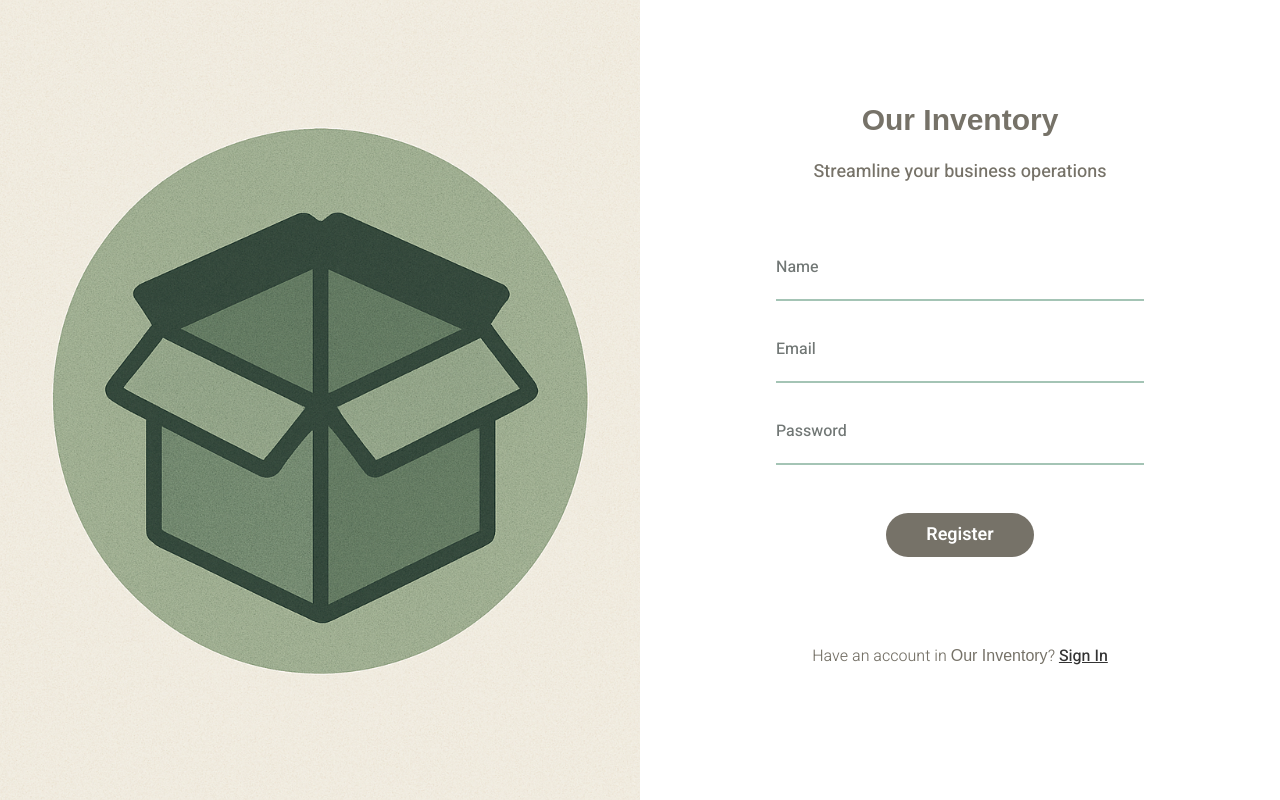
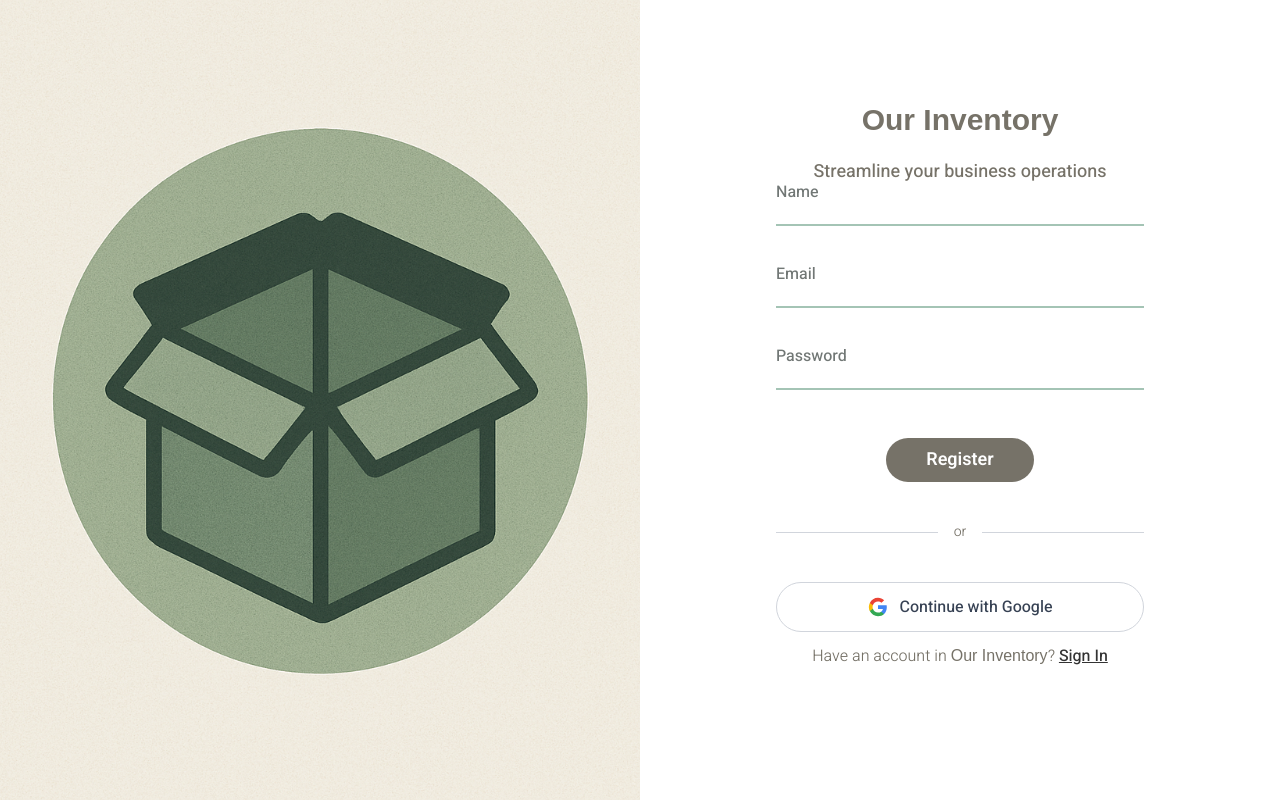
Before and after one commit to Software-Engineering-Project-Group-17/Smart-Inventory-and-Resource-Management-System-for-Local-Business, a Next.js app in the folder frontend/: page /admin/register in a window 1280 px wide. Built offline with nearby package versions, Linux system fonts and the light colour scheme; a web font is replaced by a local one.

Commit message:
updated login pages

```diff
--- a/frontend/src/app/admin/login/page.tsx
+++ b/frontend/src/app/admin/login/page.tsx
@@ -5,11 +5,43 @@
 import Input from "@/components/admin/Input";
 import Image from "next/image";
 
-export default function AdminRegisterPage() {
+export default function AdminLoginPage() {
   const [email, setEmail] = useState("");
   const [password, setPassword] = useState("");
   const [isLoading, setIsLoading] = useState(false);
+  const [isGoogleLoading, setIsGoogleLoading] = useState(false);
   const { toast } = useToast();
+
+  const handleGoogleSignIn = async () => {
+    setIsGoogleLoading(true);
+
+    try {
+      // TODO: Implement Google OAuth integration
+      // This would typically involve:
+      // 1. Initialize Google OAuth client
+      // 2. Open Google sign-in popup
+      // 3. Get user credentials
+      // 4. Send to backend for verification
+      // 5. Handle response
+
+      toast({
+        title: "Coming Soon",
+        description: "Google sign-in will be available soon!",
+        variant: "default",
+      });
+
+      console.log("Google sign-in initiated");
+    } catch (error) {
+      console.error("Google sign-in error:", error);
+      toast({
+        title: "Error",
+        description: "Failed to sign in with Google. Please try again.",
+        variant: "destructive",
+      });
+    } finally {
+      setIsGoogleLoading(false);
+    }
+  };
 
   const handleSubmit = async (e: React.FormEvent) => {
     e.preventDefault();
@@ -25,18 +57,18 @@
     setIsLoading(true);
 
     try {
-      const response = await fetch("/api/admin/register", {
+      const response = await fetch("/api/admin/login", {
         method: "POST",
         headers: {
           "Content-Type": "application/json",
         },
-        body: JSON.stringify({ name, email, password }),
+        body: JSON.stringify({ email, password }),
       });
     } catch (error) {
-      console.error("Registration error:", error);
+      console.error("Login error:", error);
       toast({
         title: "Error",
-        description: "Failed to register. Please try again.",
+        description: "Failed to login. Please try again.",
         variant: "destructive",
       });
     } finally {
@@ -87,7 +119,54 @@
               type="submit"
               disabled={isLoading}
             >
-              {isLoading ? "Signin In..." : "Login"}
+              {isLoading ? "Signing In..." : "Login"}
+            </button>
+
+            {/* Divider */}
+            <div className="flex items-center w-full my-4">
+              <div className="flex-1 h-px bg-gray-300"></div>
+              <span className="px-4 text-sm heebo font-light text-textLight">
+                or
+              </span>
+              <div className="flex-1 h-px bg-gray-300"></div>
+            </div>
+
+            {/* Google Sign In Button */}
+            <button
+              type="button"
+              className="w-full flex items-center justify-center gap-3 px-6 py-3 border border-gray-300 rounded-4xl bg-white hover:bg-gray-50 transition-colors group disabled:opacity-50 disabled:cursor-not-allowed"
+              onClick={handleGoogleSignIn}
+              disabled={isGoogleLoading || isLoading}
+            >
+              {isGoogleLoading ? (
+                <div className="w-5 h-5 border-2 border-gray-300 border-t-blue-500 rounded-full animate-spin"></div>
+              ) : (
+                <svg
+                  className="w-5 h-5"
+                  viewBox="0 0 24 24"
+                  xmlns="http://www.w3.org/2000/svg"
+                >
+                  <path
+                    fill="#4285F4"
+                    d="M22.56 12.25c0-.78-.07-1.53-.2-2.25H12v4.26h5.92c-.26 1.37-1.04 2.53-2.21 3.31v2.77h3.57c2.08-1.92 3.28-4.74 3.28-8.09z"
+                  />
+                  <path
+                    fill="#34A853"
+                    d="M12 23c2.97 0 5.46-.98 7.28-2.66l-3.57-2.77c-.98.66-2.23 1.06-3.71 1.06-2.86 0-5.29-1.93-6.16-4.53H2.18v2.84C3.99 20.53 7.7 23 12 23z"
+                  />
+                  <path
+                    fill="#FBBC05"
+                    d="M5.84 14.09c-.22-.66-.35-1.36-.35-2.09s.13-1.43.35-2.09V7.07H2.18C1.43 8.55 1 10.22 1 12s.43 3.45 1.18 4.93l2.85-2.22.81-.62z"
+                  />
+                  <path
+                    fill="#EA4335"
+                    d="M12 5.38c1.62 0 3.06.56 4.21 1.64l3.15-3.15C17.45 2.09 14.97 1 12 1 7.7 1 3.99 3.47 2.18 7.07l3.66 2.84c.87-2.6 3.3-4.53 6.16-4.53z"
+                  />
+                </svg>
+              )}
+              <span className="heebo font-medium text-gray-700 group-hover:text-gray-900">
+                {isGoogleLoading ? "Connecting..." : "Continue with Google"}
+              </span>
             </button>
           </form>
 
--- a/frontend/src/app/admin/register/page.tsx
+++ b/frontend/src/app/admin/register/page.tsx
@@ -10,7 +10,39 @@
   const [email, setEmail] = useState("");
   const [password, setPassword] = useState("");
   const [isLoading, setIsLoading] = useState(false);
+  const [isGoogleLoading, setIsGoogleLoading] = useState(false);
   const { toast } = useToast();
+
+  const handleGoogleSignIn = async () => {
+    setIsGoogleLoading(true);
+
+    try {
+      // TODO: Implement Google OAuth integration
+      // This would typically involve:
+      // 1. Initialize Google OAuth client
+      // 2. Open Google sign-in popup
+      // 3. Get user credentials
+      // 4. Send to backend for verification
+      // 5. Handle response
+
+      toast({
+        title: "Coming Soon",
+        description: "Google sign-in will be available soon!",
+        variant: "default",
+      });
+
+      console.log("Google sign-in initiated");
+    } catch (error) {
+      console.error("Google sign-in error:", error);
+      toast({
+        title: "Error",
+        description: "Failed to sign in with Google. Please try again.",
+        variant: "destructive",
+      });
+    } finally {
+      setIsGoogleLoading(false);
+    }
+  };
 
   const handleSubmit = async (e: React.FormEvent) => {
     e.preventDefault();
@@ -98,6 +130,53 @@
             >
               {isLoading ? "Registering..." : "Register"}
             </button>
+
+            {/* Divider */}
+            <div className="flex items-center w-full my-4">
+              <div className="flex-1 h-px bg-gray-300"></div>
+              <span className="px-4 text-sm heebo font-light text-textLight">
+                or
+              </span>
+              <div className="flex-1 h-px bg-gray-300"></div>
+            </div>
+
+            {/* Google Sign In Button */}
+            <button
+              type="button"
+              className="w-full flex items-center justify-center gap-3 px-6 py-3 border border-gray-300 rounded-4xl bg-white hover:bg-gray-50 transition-colors group disabled:opacity-50 disabled:cursor-not-allowed"
+              onClick={handleGoogleSignIn}
+              disabled={isGoogleLoading || isLoading}
+            >
+              {isGoogleLoading ? (
+                <div className="w-5 h-5 border-2 border-gray-300 border-t-blue-500 rounded-full animate-spin"></div>
+              ) : (
+                <svg
+                  className="w-5 h-5"
+                  viewBox="0 0 24 24"
+                  xmlns="http://www.w3.org/2000/svg"
+                >
+                  <path
+                    fill="#4285F4"
+                    d="M22.56 12.25c0-.78-.07-1.53-.2-2.25H12v4.26h5.92c-.26 1.37-1.04 2.53-2.21 3.31v2.77h3.57c2.08-1.92 3.28-4.74 3.28-8.09z"
+                  />
+                  <path
+                    fill="#34A853"
+                    d="M12 23c2.97 0 5.46-.98 7.28-2.66l-3.57-2.77c-.98.66-2.23 1.06-3.71 1.06-2.86 0-5.29-1.93-6.16-4.53H2.18v2.84C3.99 20.53 7.7 23 12 23z"
+                  />
+                  <path
+                    fill="#FBBC05"
+                    d="M5.84 14.09c-.22-.66-.35-1.36-.35-2.09s.13-1.43.35-2.09V7.07H2.18C1.43 8.55 1 10.22 1 12s.43 3.45 1.18 4.93l2.85-2.22.81-.62z"
+                  />
+                  <path
+                    fill="#EA4335"
+                    d="M12 5.38c1.62 0 3.06.56 4.21 1.64l3.15-3.15C17.45 2.09 14.97 1 12 1 7.7 1 3.99 3.47 2.18 7.07l3.66 2.84c.87-2.6 3.3-4.53 6.16-4.53z"
+                  />
+                </svg>
+              )}
+              <span className="heebo font-medium text-gray-700 group-hover:text-gray-900">
+                {isGoogleLoading ? "Connecting..." : "Continue with Google"}
+              </span>
+            </button>
           </form>
 
           {/* FOOTER */}
```
